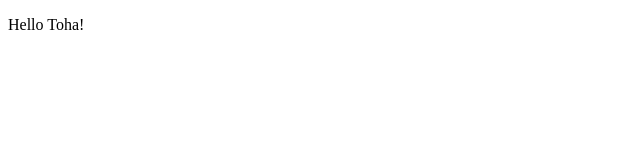
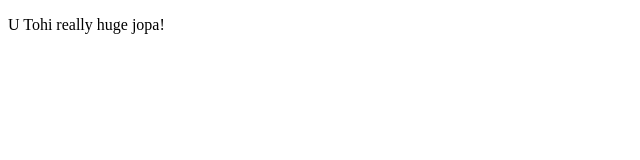
Before and after one commit to nlklfor/js, a plain HTML site: page index.html in a window 1280 px wide. Shown: the whole page, without its empty margins (0-640 px from the left). Drawn offline with Linux system fonts and the light colour scheme.

Commit message:
Second commit

```diff
--- a/index.html
+++ b/index.html
@@ -7,7 +7,7 @@
     <title>JavaScriptCourse</title>
 </head>
 <body>
-    <p>Hello Toha!</p>
+    <p>U Tohi really huge jopa!</p>
 
 
     <script src="./js/script.js"></script>
```
